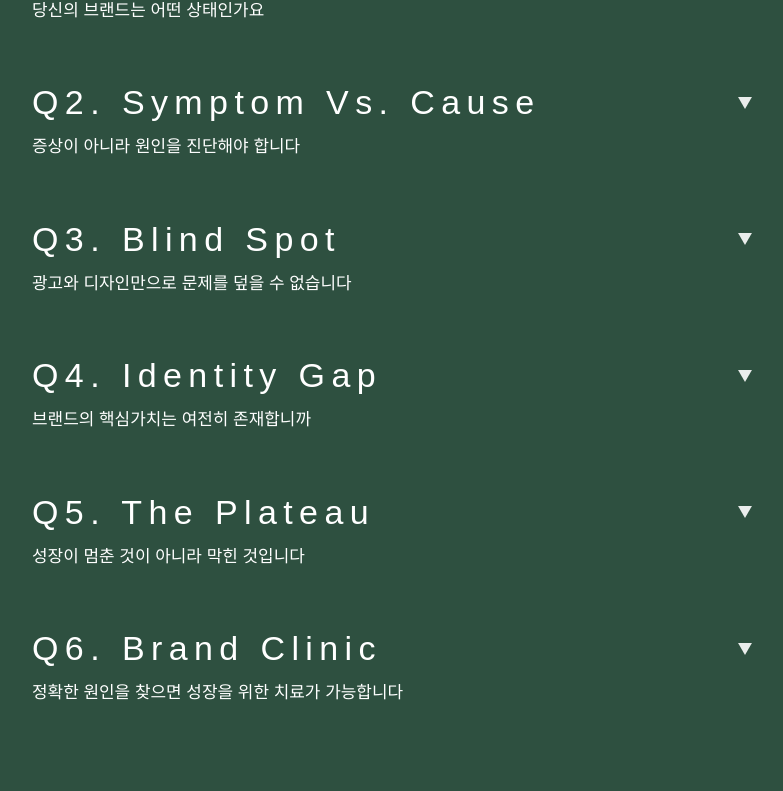
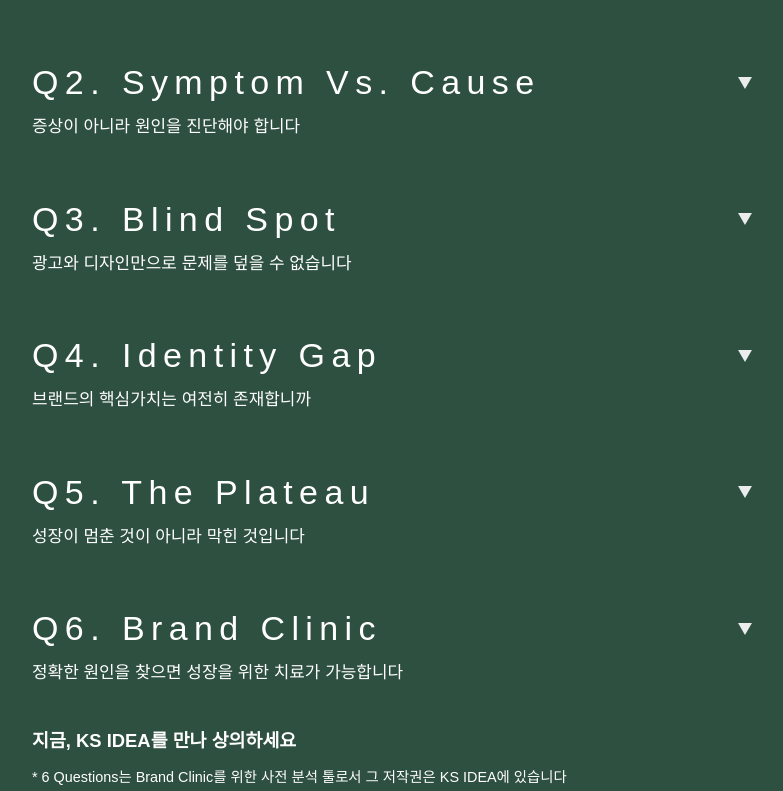
Before and after one commit to arisnoba/ks-idea, a Next.js app: page / in a window 1280 px wide. Shown: the part 1114-1905 px from the top of the page, without its empty margins (243-1026 px from the left). Built offline with nearby package versions, Linux system fonts and the light colour scheme; a web font is replaced by a local one.

Commit message:
feat: Redesign footer with new SVG icons and Next/Image, refine section typography and layout, and update scroll snap scrollbar handling.

```diff
--- a/src/app/globals.css
+++ b/src/app/globals.css
@@ -37,10 +37,12 @@
 
 html {
 	/* scroll-behavior intentionally omitted — snap scroll uses CSS transform */
-	/* Reserve consistent scrollbar gutter space even when overflow:hidden */
+	/* Always show scrollbar (prevents layout shift & visible from first section) */
+	overflow-y: scroll;
 	scrollbar-gutter: stable;
 	scrollbar-width: thin;
 	scrollbar-color: rgba(255, 255, 255, 0.25) transparent;
+	word-break: keep-all;
 }
 
 /* Custom scrollbar — WebKit (Chrome, Safari, Edge) */
--- a/src/components/ClientsSection.module.scss
+++ b/src/components/ClientsSection.module.scss
@@ -9,7 +9,6 @@
 
 .heading {
 	text-align: center;
-	margin-bottom: 40px;
 }
 
 .list {
@@ -24,7 +23,4 @@
 
 .client {
 	display: inline;
-	font-size: $font-body-sm;
-	font-family: var(--font-suit);
-	opacity: 0.75;
 }
--- a/src/components/ClientsSection.tsx
+++ b/src/components/ClientsSection.tsx
@@ -1,35 +1,78 @@
-"use client";
+'use client';
 
-import { motion } from "framer-motion";
-import styles from "./ClientsSection.module.scss";
+import { motion } from 'framer-motion';
+import styles from './ClientsSection.module.scss';
 
 const clients = [
-  "호카", "써코니", "세라젬", "피크", "배룩스", "쥬비스다이어트", "아이파크",
-  "NH투자증권", "셀로", "iM뱅크", "컬럼비아스포츠웨어", "마인드마크",
-  "기흥인터내셔널", "쟈뎅", "올프레쉬", "프로스펙스", "LG유플러스",
-  "현대백화점", "웅진식품", "설해원", "하나자산", "전북은행", "굿지앤",
-  "WMF", "놀부", "캐롤아시아", "메디톡스", "파파이스", "KT", "시원스쿨",
-  "JTBC", "BHC", "AUDI", "파라다이스그룹", "몽벨", "잭울프스킨", "마임",
-  "보건복지부", "Mnet", "해태음료", "웅진홀딩스", "웅진씽크북", "JP모간",
-  "뉴욕생명", "진에어", "한국타이어", "G마켓", "영창악기", "CJ", "바디샾",
-  "현대산업개발", "한국투자증권", "푸르덴셜생명", "넥슨", "보령제약",
-  "한국씨티은행",
+	'호카',
+	'써코니',
+	'세라젬',
+	'피크',
+	'배룩스',
+	'쥬비스다이어트',
+	'아이파크',
+	'NH투자증권',
+	'셀로',
+	'iM뱅크',
+	'컬럼비아스포츠웨어',
+	'마인드마크',
+	'기흥인터내셔널',
+	'쟈뎅',
+	'올프레쉬',
+	'프로스펙스',
+	'LG유플러스',
+	'현대백화점',
+	'웅진식품',
+	'설해원',
+	'하나자산',
+	'전북은행',
+	'굿지앤',
+	'WMF',
+	'놀부',
+	'캐롤아시아',
+	'메디톡스',
+	'파파이스',
+	'KT',
+	'시원스쿨',
+	'JTBC',
+	'BHC',
+	'AUDI',
+	'파라다이스그룹',
+	'몽벨',
+	'잭울프스킨',
+	'마임',
+	'보건복지부',
+	'Mnet',
+	'해태음료',
+	'웅진홀딩스',
+	'웅진씽크북',
+	'JP모간',
+	'뉴욕생명',
+	'진에어',
+	'한국타이어',
+	'G마켓',
+	'영창악기',
+	'CJ',
+	'바디샾',
+	'현대산업개발',
+	'한국투자증권',
+	'푸르덴셜생명',
+	'넥슨',
+	'보령제약',
+	'한국씨티은행',
 ];
 
 export default function ClientsSection() {
 	return (
 		<section className={`section-clients ${styles.clients}`}>
 			<div className="container">
-        <motion.div
-          initial={{ opacity: 0, y: 40 }}
-          animate={{ opacity: 1, y: 0 }}
-          transition={{ duration: 0.7, delay: 0.2 }}
-        >
+				<motion.div initial={{ opacity: 0, y: 40 }} animate={{ opacity: 1, y: 0 }} transition={{ duration: 0.7, delay: 0.2 }}>
 					<h2 className={`heading-xl ${styles.heading}`}>Clients</h2>
 					<div className={styles.list}>
 						{clients.map((name, i) => (
-              <span key={name} className={styles.client}>
-                {name}{i < clients.length - 1 ? " " : ""}
+							<span key={name} className={`body-base ${styles.client}`}>
+								{name}
+								{i < clients.length - 1 ? ' ' : ''}
 							</span>
 						))}
 					</div>
--- a/src/components/FAQSection.module.scss
+++ b/src/components/FAQSection.module.scss
@@ -13,14 +13,9 @@
 
 .heading {
 	max-width: 720px;
-	margin-bottom: 60px;
 	margin-left: auto;
 	margin-right: auto;
 	color: var(--color-white);
-
-	@include mobile {
-		margin-bottom: 40px;
-	}
 }
 
 .list {
@@ -49,7 +44,7 @@
 	width: 100%;
 	display: flex;
 	align-items: center;
-	gap: 16px;
+	// gap: 16px;
 	background: none;
 	border: none;
 	color: var(--color-white);
@@ -105,7 +100,7 @@
 
 .itemList {
 	list-style: none;
-	padding-top: clamp(26px, 5vw, 32px);
+	padding-top: clamp(20px, 5vw, 32px);
 	margin: 0;
 	display: flex;
 	flex-direction: column;
@@ -119,8 +114,20 @@
 		font-family: var(--font-suit);
 		font-size: $font-body-sm;
 		line-height: 1.6;
+		color: var(--color-white);
 
-		color: var(--color-white);
+		display: flex;
+		gap: 0px;
+	}
+
+	.itemNumber {
+		flex-shrink: 0;
+		font-weight: 500;
+		width: 1.5em; /* Ensures enough space for "1) " */
+	}
+
+	.itemText {
+		flex: 1;
 	}
 }
 
@@ -129,25 +136,27 @@
 	display: flex;
 	flex-direction: column;
 	gap: 12px;
-
+	max-width: 720px;
+	margin: clamp(32px, 5vw, 40px) auto 0;
 	@include mobile {
 		margin-top: 50px;
 	}
 }
-
 .footerMain {
-	font-family: var(--font-suit);
-	font-size: $font-heading-lg;
 	font-weight: 600;
-	color: var(--color-white);
 }
-
 .footerSub {
 	font-family: var(--font-suit);
 	font-size: $font-caption;
 	font-weight: 300;
 	color: var(--color-white);
-	opacity: 0.7;
+
+	display: flex;
+	gap: 4px;
+
+	span:first-child {
+		flex-shrink: 0;
+	}
 }
 
 .active {
--- a/src/components/FAQSection.tsx
+++ b/src/components/FAQSection.tsx
@@ -79,7 +79,7 @@ export default function FAQSection() {
 					</h2>
 					<div className={styles.list}>
 						{faqData.map((item, index) => (
-							<div key={index} className={`${styles.item} ${openIndex === index ? styles.active : ''}`}>
+							<motion.div key={index} className={`${styles.item} ${openIndex === index ? styles.active : ''}`} initial={{ opacity: 0, y: 24 }} whileInView={{ opacity: 1, y: 0 }} viewport={{ once: true, margin: '-60px' }} transition={{ duration: 0.5, ease: 'easeOut', delay: index * 0.08 }}>
 								<div className={styles.header}>
 									<button className={styles.question} onClick={() => toggle(index)} type="button">
 										<span className={`heading-lg ${styles.title}`}>
@@ -87,14 +87,9 @@ export default function FAQSection() {
 										</span>
 										<div className={styles.indicator}>
 											{index === 0 && <span className={styles.guide}>(내려보기)</span>}
-											<motion.div
-												className={styles.arrow}
-												initial={false}
-												animate={{ rotate: openIndex === index ? 180 : 0 }}
-												transition={{ duration: 0.3, ease: 'easeInOut' }}
-											>
+											<motion.div className={styles.arrow} initial={false} animate={{ rotate: openIndex === index ? 180 : 0 }} transition={{ duration: 0.3, ease: 'easeInOut' }}>
 												<svg width="14" height="12" viewBox="0 0 14 12" fill="none" xmlns="http://www.w3.org/2000/svg">
-													<path d="M7 12L0.0717968 0L13.9282 0L7 12Z" fill="currentColor"/>
+													<path d="M7 12L0.0717968 0L13.9282 0L7 12Z" fill="currentColor" />
 												</svg>
 											</motion.div>
 										</div>
@@ -110,20 +105,31 @@ export default function FAQSection() {
 											exit={{ height: 0, opacity: 0 }}
 											transition={{ duration: 0.3, ease: 'easeInOut' }}>
 											<ul className={styles.itemList}>
-												{item.items.map((line, i) => (
-													<li key={i}>{line}</li>
-												))}
+												{item.items.map((line, i) => {
+													const firstSpaceIndex = line.indexOf(' ');
+													const number = line.substring(0, firstSpaceIndex);
+													const content = line.substring(firstSpaceIndex + 1);
+													return (
+														<li key={i}>
+															<span className={styles.itemNumber}>{number}</span>
+															<span className={styles.itemText}>{content}</span>
+														</li>
+													);
+												})}
 											</ul>
 										</motion.div>
 									)}
 								</AnimatePresence>
-							</div>
+							</motion.div>
 						))}
 					</div>
 
 					<div className={styles.footer}>
-						<p className={styles.footerMain}>지금, KS IDEA를 만나 상의하세요</p>
-						<p className={styles.footerSub}>*6 Questions는 Brand Clinic를 위한 사전 분석 툴로서 그 저작권은 KS IDEA에 있습니다</p>
+						<p className={`body-base ${styles.footerMain}`}>지금, KS IDEA를 만나 상의하세요</p>
+						<p className={`caption ${styles.footerSub}`}>
+							<span>*</span>
+							<span>6 Questions는 Brand Clinic를 위한 사전 분석 툴로서 그 저작권은 KS IDEA에 있습니다</span>
+						</p>
 					</div>
 				</motion.div>
 			</div>
--- a/src/components/Footer.module.scss
+++ b/src/components/Footer.module.scss
@@ -17,20 +17,25 @@
 
 .sns {
 	display: flex;
-	gap: 32px;
+	gap: 150px;
 	align-items: center;
+	margin-bottom: 150px;
 }
 
 .snsLink {
 	display: flex;
 	flex-direction: column;
 	align-items: center;
-	gap: 8px;
+	gap: 15px;
 	color: var(--color-white);
 	transition: opacity 0.2s ease;
 
 	&:hover {
 		opacity: 0.7;
+	}
+	img {
+		width: auto;
+		height: clamp(50px, 1.5vw, 70px);
 	}
 }
 
@@ -43,22 +48,28 @@
 	text-align: center;
 	display: flex;
 	flex-direction: column;
-	gap: 8px;
+	gap: 10px;
 }
 
 .contactHeading {
-	font-family: var(--font-futura);
-	font-size: $font-body-base;
-	font-weight: 700;
-	margin-bottom: 4px;
+	margin-bottom: clamp(20px, 1.5vw, 26px);
 }
 
-.contactLink {
-	font-size: $font-body-sm;
-	opacity: 0.8;
+.contactMail {
+	font-size: clamp($font-body-sm, 1.5vw, 24px);
+	opacity: 1;
 	transition: opacity 0.2s ease;
 
 	&:hover {
-		opacity: 1;
+		opacity: 0.8;
 	}
 }
+.contactMap {
+	font-size: clamp($font-body-sm, 1.5vw, 22px);
+	opacity: 1;
+	transition: opacity 0.2s ease;
+
+	&:hover {
+		opacity: 0.8;
+	}
+}
--- a/src/components/HeroSection.module.scss
+++ b/src/components/HeroSection.module.scss
@@ -53,10 +53,6 @@
 	padding: 80px 0;
 }
 
-.aboutHeading {
-	margin-bottom: 32px;
-}
-
 .aboutDesc {
 	display: flex;
 	flex-direction: column;
--- a/src/hooks/useSnapScroll.ts
+++ b/src/hooks/useSnapScroll.ts
@@ -21,12 +21,15 @@ export function useSnapScroll({ totalSnaps, trackRef }: UseSnapScrollOptions) {
 	const touchStartRef = useRef({ y: 0, time: 0 });
 
 	useEffect(() => {
+		// Lock scroll position at 0 during snap mode (keeps scrollbar visible)
+		const preventScroll = () => window.scrollTo(0, 0);
+
 		const hideScrollbar = () => {
-			document.documentElement.style.overflow = 'hidden';
+			window.addEventListener('scroll', preventScroll, { passive: true });
 		};
 
 		const showScrollbar = () => {
-			document.documentElement.style.overflow = '';
+			window.removeEventListener('scroll', preventScroll);
 		};
 
 		hideScrollbar();
@@ -156,7 +159,7 @@ export function useSnapScroll({ totalSnaps, trackRef }: UseSnapScrollOptions) {
 		return () => {
 			cancelAnimationFrame(rafId);
 			lenis.destroy();
-			document.documentElement.style.overflow = '';
+			window.removeEventListener('scroll', preventScroll);
 			window.removeEventListener('wheel', handleWheel);
 			window.removeEventListener('touchstart', handleTouchStart);
 			window.removeEventListener('touchend', handleTouchEnd);
--- a/src/styles/scss/_typography.scss
+++ b/src/styles/scss/_typography.scss
@@ -6,6 +6,7 @@
 	font-weight: 700;
 	line-height: 1.1;
 	letter-spacing: 0.2em;
+	margin-bottom: clamp(32px, 5vw, 40px);
 }
 
 .heading-lg {
```
Also changed, not shown: src/components/Footer.tsx (+8 -14 lines), public/images/instagram.svg (added), public/images/youtube.svg (added). Lines whose indentation alone changed are shown as unchanged.
